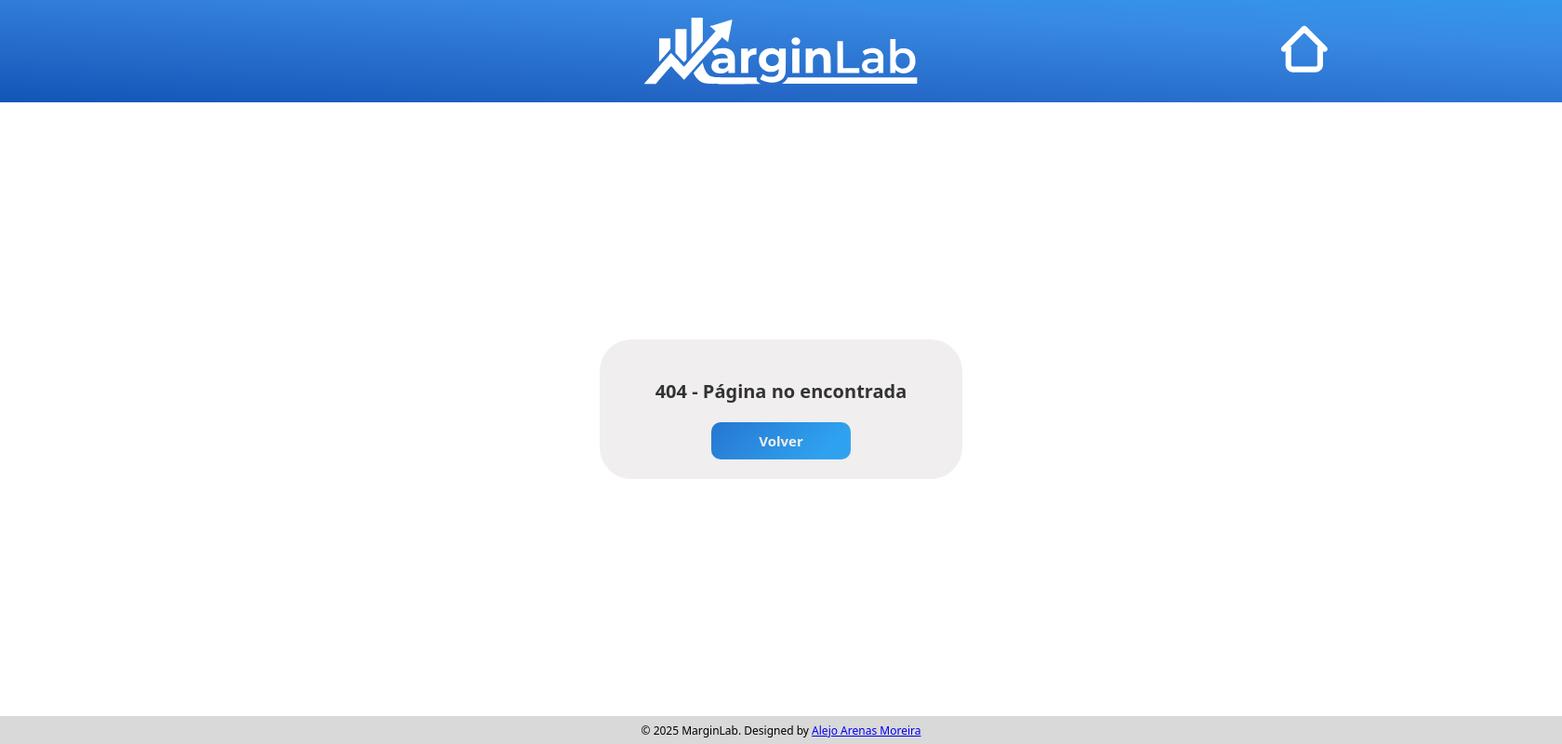
After one commit to alejo9am/marginlab, a PHP site: page /public/errores/index.php in a window 1680 px wide; the page is wider, and only the part inside the window is pictured. The commit adds this page. Shown: that part at 93% size. Run offline with PHP 8.4, Linux system fonts and the light colour scheme; some libraries are stand-ins or nearby versions; some web fonts are replaced.

Commit message:
Error page creation and adaptative printing title

```diff
--- /dev/null
+++ b/public/errores/index.php
@@ -0,0 +1,39 @@
+<?php
+
+require_once __DIR__ . "/../../config/bootstrap.php";
+
+?>
+
+<!DOCTYPE html>
+<html lang="es">
+
+<?php
+  $title_name = "Error - MarginLab";
+  require_once BASE_DIR . "/public/templates/head.php";
+?>
+
+<body>
+
+  <?php require_once BASE_DIR . "/public/templates/header.php" ?>
+
+  <main>
+
+    <section class="sect">
+      <div class="denegado">
+        <h3>
+          404 - Página no encontrada
+        </h3>
+        <a id="volver" href="<?= $_SERVER['HTTP_REFERER'] ?? BASE_URL . '/index.php'?>">
+          <img src="<?= BASE_URL ?>/img/back.svg" alt="Volver" class="flecha">
+          <span>Volver</span>
+        </a>
+      </div>
+    </section>
+
+  </main>
+
+  <?php require_once BASE_DIR . "/public/templates/footer.php" ?>
+
+</body>
+
+</html>
--- /dev/null
+++ b/public/errores/styles.css
@@ -0,0 +1,99 @@
+:root {
+    --black: #333;
+    --white: #fcfcfc;
+    --azul-marginlab: #2fa2ef;
+    --dark-azul-marginlab: #2D8BCB;
+    --gris5: #858383;
+    --gris4: #d4d4d4;
+    --gris3: #f0eeee;
+    --gris2: #f5f4f4;
+    --gris1: #fafafa;
+}
+
+main{
+    flex: 1;
+    height: 100%;
+    display: flex;
+    flex-direction: column;
+    align-items: center;
+    justify-content: start;
+}
+
+.divider {
+    width: 100vw;
+}
+
+.sect {
+    flex-grow: 1;
+    display: flex;
+    flex-direction: column;
+    justify-content: center;
+
+
+}
+
+.denegado {
+    height: 150px;
+    width: 390px;
+    border-radius: 34px;
+    background-color: var(--gris3);
+    display: flex;
+    flex-direction: column;
+    justify-content: center;
+    align-items: center;
+    box-sizing: border-box;
+
+    & h3{
+        font-weight: 562;
+        font-size: 20px;
+        color: var(--black);
+    }
+}
+
+#volver {
+    text-decoration: none;
+
+    background-color: var(--azul-marginlab);
+    background-image: linear-gradient(315deg, #2fa2ef 0%, #2fa2ef 30%, #2467c6 100%);
+    background-size: 170%;
+    background-position: center;
+    height: 40px;
+    width: 150px;
+    border-radius: 10px;
+    border: 0px;
+
+    color: var(--gris3);
+    font-weight: 562;
+    font-size: 15px;
+
+    display: flex;
+    justify-content: center;
+    align-items: center;
+
+    transition: background-color 0.5s, transform 0.5s;
+
+    & span{
+        transition: transform 0.5s;
+    }
+
+    & img {
+        display: none;
+        transform: translateX(-200%);
+        transition: transform 0.5s;
+        transition: display 0.5s;
+    }
+
+}
+
+#volver:hover {
+    background-color: var(--dark-azul-marginlab);
+    transform: scale(105%);
+    & span{
+        transform: translateX(0%);
+    }
+    & img{
+        display: block;
+        transform: translateX(5%);
+        margin-right: 5px;
+    };
+}
--- a/public/templates/head.php
+++ b/public/templates/head.php
@@ -1,7 +1,7 @@
 <head>
     <meta charset="UTF-8">
     <meta name="viewport" content="width=device-width, initial-scale=1.0">
-    <title>Calculadora de Margen</title>
+    <title><?= $title_name ?></title>
 
     <meta name="description" content="Herramienta para hacer estudios de presupuestos,
     permitiendo calcular el margen BSV rápidamente">
```
Also changed, not shown: public/buscador/index.php (+20 -26 lines), public/calculadora/index.php (added, +10 -0 lines), public/templates/title.php (deleted, +0 -21 lines), public/.htaccess (added), public/img/back.svg (added).
